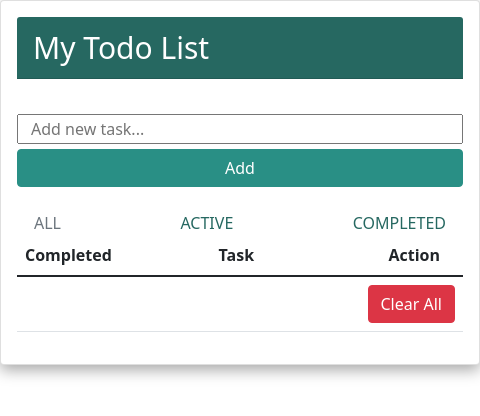
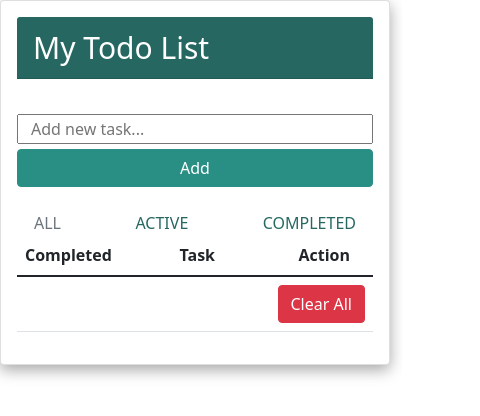
Before and after one commit to k-mill1/todo-list, a React (Create React App) app: page / in a window 390 px wide. Shown: the top 416 px of the page, 480 px wide, since content can reach past the window. Built offline with nearby package versions, Linux system fonts and the light colour scheme.

Commit message:
make card responsive

```diff
--- a/src/App.js
+++ b/src/App.js
@@ -1,6 +1,7 @@
 import React from "react";
 import "bootstrap/dist/css/bootstrap.min.css";
 import Card from 'react-bootstrap/Card';
+import Container from 'react-bootstrap/Container';
 import Row from 'react-bootstrap/Row';
 import Col from 'react-bootstrap/Col';
 import Add from "./Add";
@@ -13,16 +14,16 @@ const App = () => {
   return (
     <>
   <Row>
-    <Col className = "col-3">
+    <Col sm={3}>
     </Col>
-    <Col>
-  <Card className = 'app-card' style={{width: '30rem'}}>
+    <Col >
+  <Card className = 'app-card' style={{maxWidth: '30rem'}}>
     <Card.Body  >
     <Card.Header className = 'todos-header'>My Todo List</Card.Header>
       <Add />
       <Links />
       <VisibleTodoList />
-    <Card.Text style={{textAlign: 'justify'}}>
+    <Card.Text >
     </Card.Text>
     </Card.Body>
   </Card>
```
